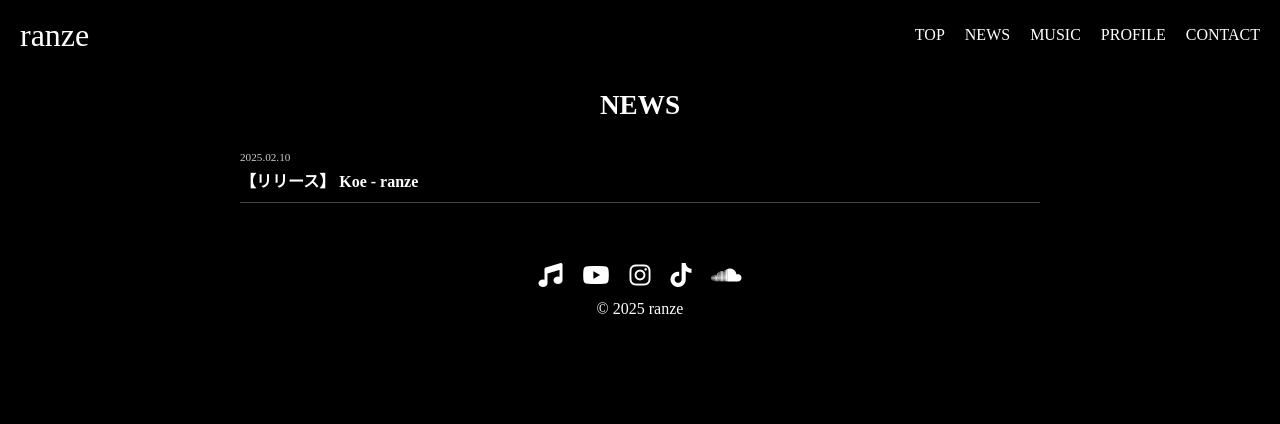
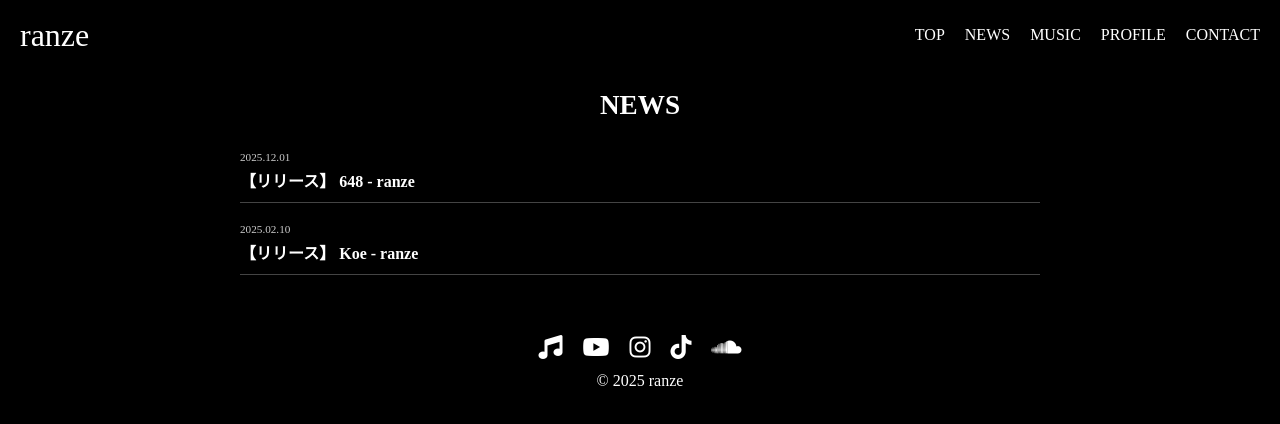
Before and after one commit to ranzeinfo/2525, a plain HTML site: page news.html in a window 1280 px wide. Drawn offline with Linux system fonts and the light colour scheme.

Commit message:
Add new news item for December 1, 2025

```diff
--- a/news.html
+++ b/news.html
@@ -274,16 +274,23 @@
     <h1>NEWS</h1>
 
     <div class="news-list">
+      <!-- ニュース2 -->
+      <div class="news-item">
+        <div class="news-date">2025.12.01</div>
+        <div class="news-title">
+          <a href="news648.html">【リリース】 648 - ranze</a>
+        </div>
+        <div class="news-divider"></div>
+      </div>
+
       <!-- ニュース1 -->
       <div class="news-item">
         <div class="news-date">2025.02.10</div>
         <div class="news-title">
-          <!-- クリックで詳細ページへ移動（後日作成） -->
           <a href="newsKOE.html">【リリース】 Koe - ranze</a>
         </div>
         <div class="news-divider"></div>
       </div>
-
 
   </main>
 
```
